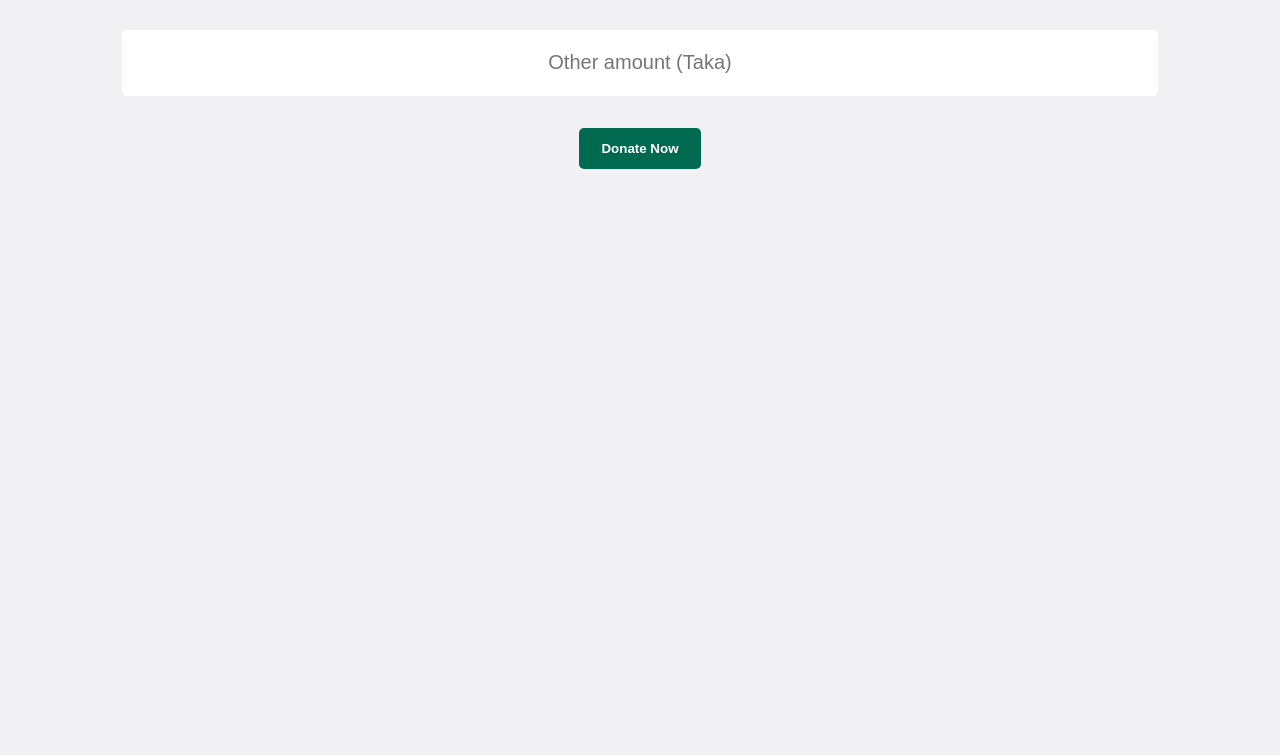
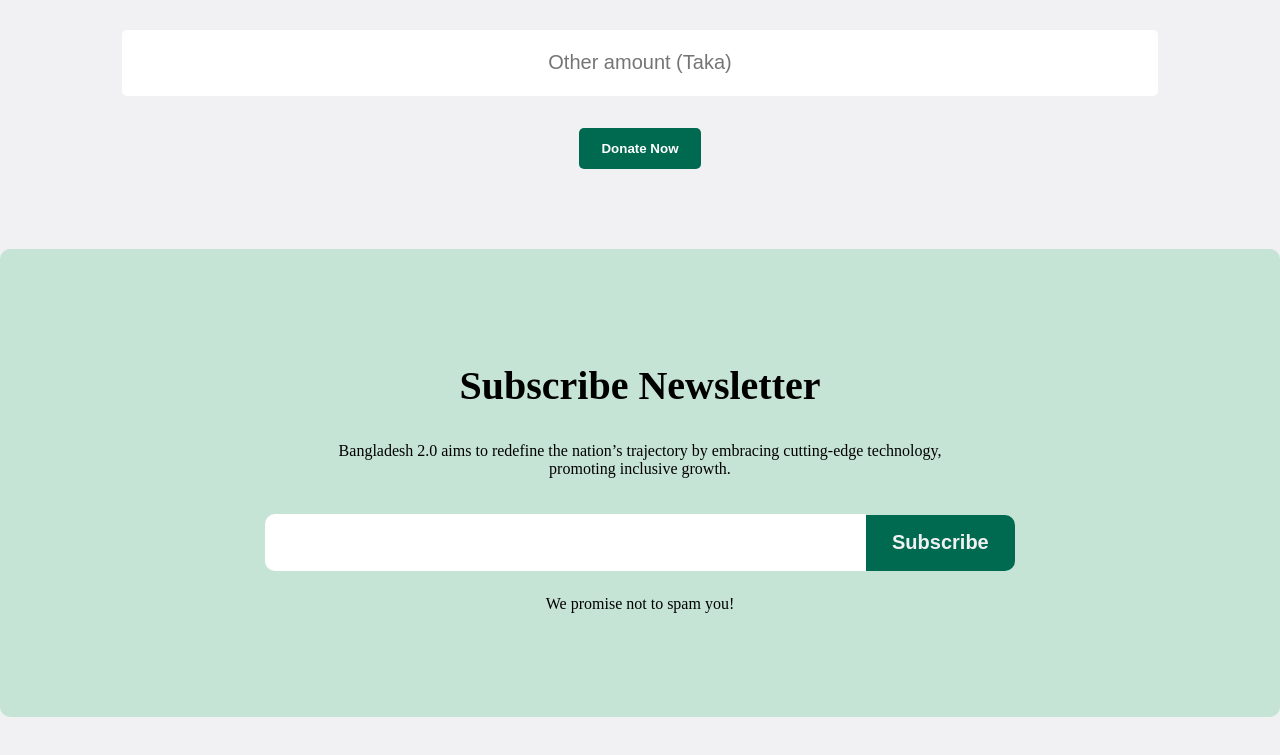
Before and after one commit to shaker11Batch/bangladesh-2.0, a plain HTML site: page index.html in a window 1280 px wide. Shown: the part 3232-3987 px from the top of the page. Before the commit the page ends 3481 px from the top, so only its background shows below. Drawn offline with Linux system fonts and the light colour scheme.

Commit message:
subscribe section is complited

```diff
--- a/index.html
+++ b/index.html
@@ -166,6 +166,18 @@
                 <button class="donate-btn primary-btn">Donate Now</button>
             </div>
         </section>
+        <!-- Subscribe Newsletter  -->
+         <section class="subscribe-section">
+            <div class="subscribe-container">
+                <h1 class="primary-title subscribe-title">Subscribe Newsletter</h1>
+                <p class="newsletter-description">Bangladesh 2.0 aims to redefine the nation’s trajectory by embracing cutting-edge technology, promoting inclusive growth.</p>
+                <div class="input-container">
+                    <input class="subscribe" type="text" name="" id="" >
+                    <input class="subscribe-btn" type="button" value="Subscribe">
+                </div>
+                <p class="promise">We promise not to spam you!</p>
+            </div>
+         </section>
     </main>
     <footer>
 
--- a/styels/styles.css
+++ b/styels/styles.css
@@ -37,16 +37,16 @@
     align-items: center;
 }
 
-.primary-satellite{
+.primary-satellite {
     padding: 56px 48px;
     background-color: #FFFFFF;
     border-radius: 10px;
     margin: 24px 0px;
 }
 
-.donate{
-    height:128px;
-    width:243px ;
+.donate {
+    height: 128px;
+    width: 243px;
     font-size: 40px;
     font-weight: 900;
     background-color: #FFFFFF;
@@ -161,39 +161,46 @@
 }
 
 /* Donations style  */
-.donation-container{
+.donation-container {
     margin: 80px 0px;
 }
 
-.donation-content{
+.donation-content {
     text-align: center;
 }
-.donate-description{
+
+.donate-description {
     height: 48px;
     width: 1104px;
     margin: 0 auto;
 }
-.donate-amount-container{
+
+.donate-amount-container {
     display: flex;
     gap: 24px;
     justify-content: space-between;
 }
-.amount-1:hover{
+
+.amount-1:hover {
     background-color: rgb(194, 229, 229);
 }
-.amount-2:hover{
+
+.amount-2:hover {
     background-color: rgb(204, 119, 119);
     color: #FFFFFF;
 }
-.amount-3:hover{
+
+.amount-3:hover {
     background-color: rgb(40, 52, 52);
     color: #FFFFFF;
 }
-.amount-4:hover{
+
+.amount-4:hover {
     background-color: rgb(190, 154, 249);
     color: #F1F1F3;
 }
-.donation-input{
+
+.donation-input {
     height: 64px;
     width: 1032px;
     text-align: center;
@@ -203,9 +210,60 @@
     border-radius: 5px;
     font-size: 20px;
 }
-.donate-btn{
+
+.donate-btn {
     background-color: #006A50;
     text-align: center;
     display: block;
     margin: 32px auto;
 }
+
+/* Subscribe Container  */
+.subscribe-section {
+    padding: 80px 265px;
+    background-color: #C6E4D6;
+    border-radius: 10px;
+    margin: 80px 0px;
+}
+
+.subscribe-title {
+    text-align: center;
+}
+
+.input-container {
+    display: flex;
+    justify-content: center;
+    align-items: center;
+}
+
+.newsletter-description {
+    width: 622px;
+    height: 48px;
+    text-align: center;
+    margin: 24px auto;
+}
+
+.subscribe {
+    width: 600px;
+    height: 55px;
+    border: none;
+    border-top-left-radius: 10px;
+    border-bottom-left-radius: 10px;
+}
+
+.subscribe-btn {
+    width: 150px;
+    height: 56px;
+    background-color: #006A50;
+    color: #F1F1F3;
+    font-size: 20px;
+    font-weight: 700;
+    border: none;
+    border-top-right-radius: 10px;
+    border-bottom-right-radius: 10px;
+}
+
+.promise {
+    text-align: center;
+    margin: 24px;
+}
```
Lines whose indentation alone changed are shown as unchanged.
